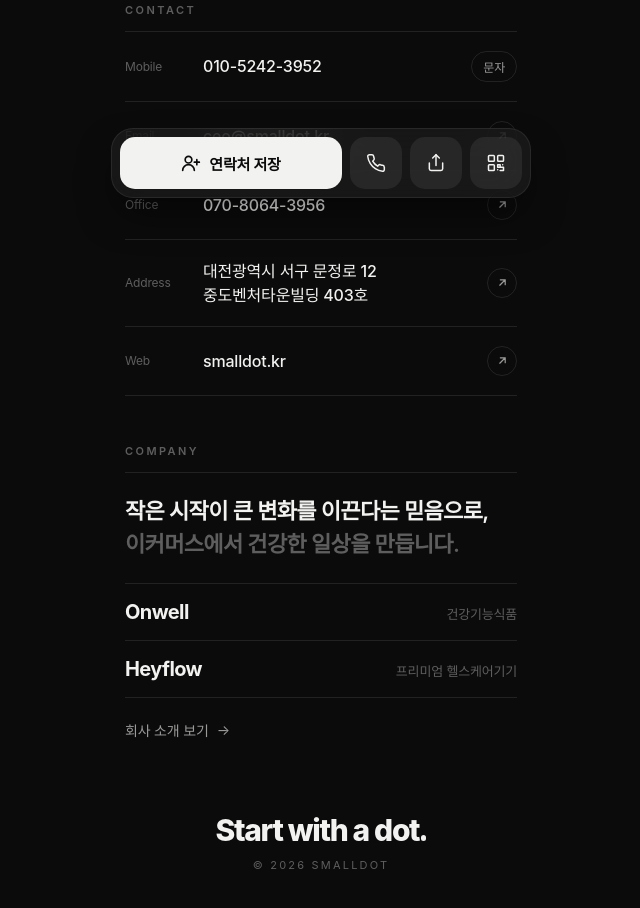
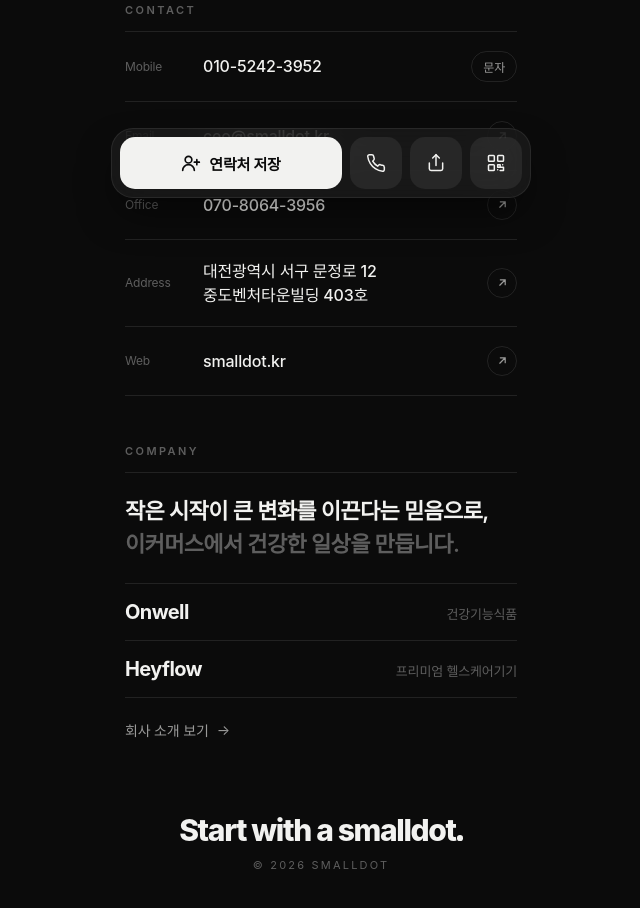
Before and after one commit to smalldotcorp/smalldot-web, a plain HTML site: page card/index.html in a window 1280 px wide. Shown: the part 586-1494 px from the top of the page, without its empty margins (319-959 px from the left). Drawn offline with Linux system fonts and the light colour scheme; a web font is replaced by a local one.

Commit message:
마지막 문구를 Start with a smalldot.으로 변경 (홈페이지·명함·공유 이미지·연락처 파일)
Co-Authored-By: Claude Opus 5.5 <noreply@anthropic.com>

```diff
--- a/card/index.html
+++ b/card/index.html
@@ -8,7 +8,7 @@
 <meta name="theme-color" content="#0b0b0b">
 <meta property="og:type" content="profile">
 <meta property="og:title" content="김태영 | 스몰닷 SMALLDOT 대표">
-<meta property="og:description" content="Start with a dot. 긍정적인 변화의 시작, 스몰닷입니다.">
+<meta property="og:description" content="Start with a smalldot. 긍정적인 변화의 시작, 스몰닷입니다.">
 <meta property="og:url" content="https://smalldot.kr/card/">
 <meta property="og:image" content="https://smalldot.kr/card/og.png">
 <meta property="og:image:width" content="1200">
@@ -129,7 +129,7 @@
   .company a.more:hover { color: var(--fg); }
 
   .end { margin-top: 72px; text-align: center; }
-  .end .s { font-size: 30px; font-weight: 800; letter-spacing: -0.045em; }
+  .end .s { font-size: clamp(22px, 7vw, 30px); white-space: nowrap; font-weight: 800; letter-spacing: -0.045em; }
   .end .s i { display: inline-block; width: .19em; height: .19em; border-radius: 50%; background: var(--fg); margin-left: .05em; }
   .end small { display: block; margin-top: 10px; font-size: 11px; letter-spacing: .2em; color: var(--fg-3); }
 
@@ -259,7 +259,7 @@
   </section>
 
   <div class="end">
-    <div class="s">Start with a dot<i></i></div>
+    <div class="s">Start with a smalldot<i></i></div>
     <small>© <span id="yr">2026</span> SMALLDOT</small>
   </div>
 </main>
```
Also changed, not shown: index.html (+1 -1 lines), card/og.png, 1 other file.
